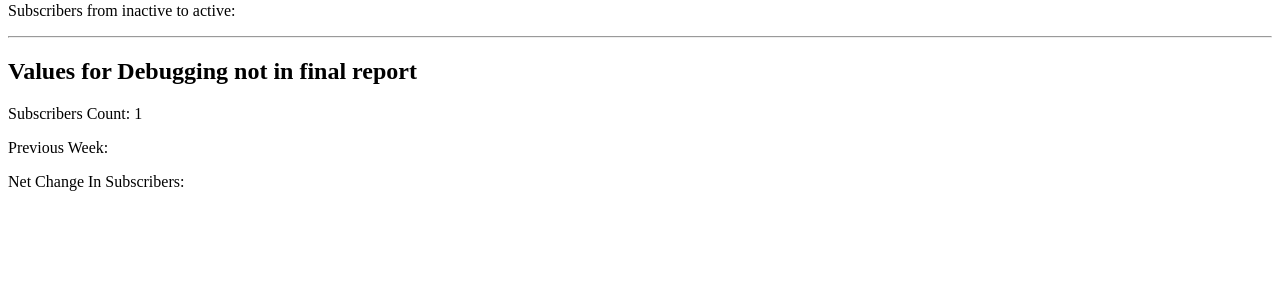
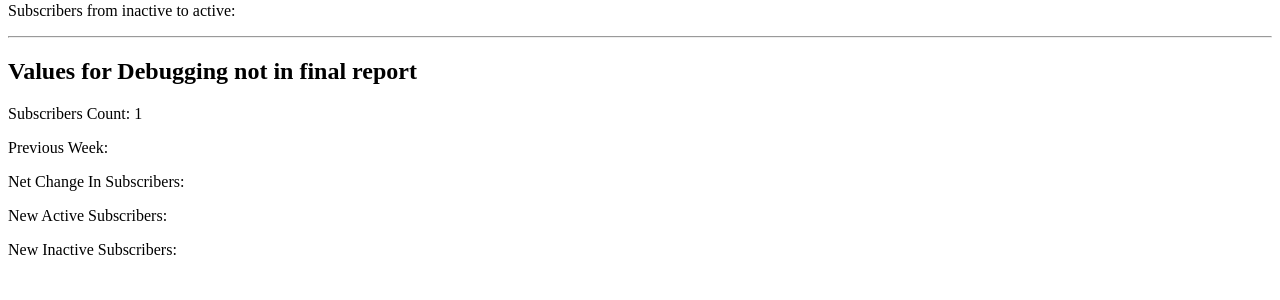
Before and after one commit to motherjones/data_tool, a Django app: page /newsletter/subscribers-report/1/ in a window 1280 px wide. Shown: the part 200-500 px from the top of the page. Run offline with Django 3.2, Linux system fonts and the light colour scheme; tables that the repository leaves empty hold one stand-in row (values such as "Sample post"); parts of the project's set-up code (start-up, migrations or seed data) failed here and were passed over.

Commit message:
added active and inactive subscribers count

```diff
--- a/data_server/urls.py
+++ b/data_server/urls.py
@@ -1,10 +1,12 @@
 from django.conf.urls import patterns, include, url
 from django.contrib import admin
+from django.contrib.auth import views as auth_views
 
 urlpatterns = patterns('',
     # Examples:
     # url(r'^$', 'data_server.views.home', name='home'),
     # url(r'^blog/', include('blog.urls')),
     url(r'^newsletter/', include('newsletter.urls')),
+    url(r'^accounts/login/$', auth_views.login),
     url(r'^admin/', include(admin.site.urls)),
 )
--- a/newsletter/models.py
+++ b/newsletter/models.py
@@ -36,7 +36,13 @@
     def new_subscribers(self):
         diff = Subscriber.objects.filter(week__in=(self.pk, self.previous_week().pk)).values('email').annotate(count=Count('email')).filter(count=1)
         email = self.subscriber_set.filter(email__in=diff.values('email'))
-        return email.count()
+        return email
+
+    def active_new_subscribers(self):
+        return self.new_subscribers().filter(active=True).filter(bounces__lte=1)
+
+    def inactive_new_subscribers(self):
+        return self.new_subscribers().filter(Q(active=False) | Q(bounces__gt=1))
 
     def active_to_inactive(self):
         current_inactive = self.inactive_subscribers().values('email')
--- a/newsletter/templates/newsletter/week_detail.html
+++ b/newsletter/templates/newsletter/week_detail.html
@@ -1,7 +1,7 @@
 <h1>Weekly Active Subscribers Report {{ object.date }}</h1>
 <p>Active Subscribers Count: {{ object.active_subscribers_count  }}</p>
 <p>Net Change In Active Subscribers: {{ object.change_in_active_subscribers }}</p>
-<p>New Subscribers: {{ object.new_subscribers }}</p>
+<p>New Subscribers: {{ object.new_subscribers.count }}</p>
 <p> Subscribers from active to inactive: {{ object.active_to_inactive }}</p>
 <p> Subscribers from inactive to active: {{ object.inactive_to_active }}</p>
 <hr>
@@ -9,3 +9,5 @@
 <p>Subscribers Count: {{ object.subscribers_count  }}</p>
 <p>Previous Week: {{ object.previous_week.date  }}</p>
 <p>Net Change In Subscribers: {{ object.change_in_subscribers }}</p>
+<p>New Active Subscribers: {{ object.active_new_subscribers.count }}</p>
+<p>New Inactive Subscribers: {{ object.inactive_new_subscribers.count }}</p>
--- a/newsletter/views.py
+++ b/newsletter/views.py
@@ -6,8 +6,10 @@
 from django.views.generic.edit import FormView
 from django.views.generic import DetailView, ListView
 
+from braces.views import LoginRequiredMixin, SuperuserRequiredMixin
 
-class UploadSubscribersView(FormView):
+
+class UploadSubscribersView(SuperuserRequiredMixin,FormView):
     template_name = 'newsletter/subscribers_upload_view.html'
     form_class = forms.UploadSubscribersInput
     success_url = '/'
@@ -21,8 +23,9 @@
         return super(UploadSubscribersView, self).form_valid(form)
 
 
-class ActiveSubscribersView(DetailView):
+class ActiveSubscribersView(LoginRequiredMixin,DetailView):
     model = models.Week
 
-class WeekListView(ListView):
+
+class WeekListView(LoginRequiredMixin,ListView):
     model = models.Week
--- a/requirements/app.txt
+++ b/requirements/app.txt
@@ -3,3 +3,4 @@
 uWSGI==2.0.10
 redis==2.10.3
 celery==3.1.18
+django-braces==1.8.0
```
